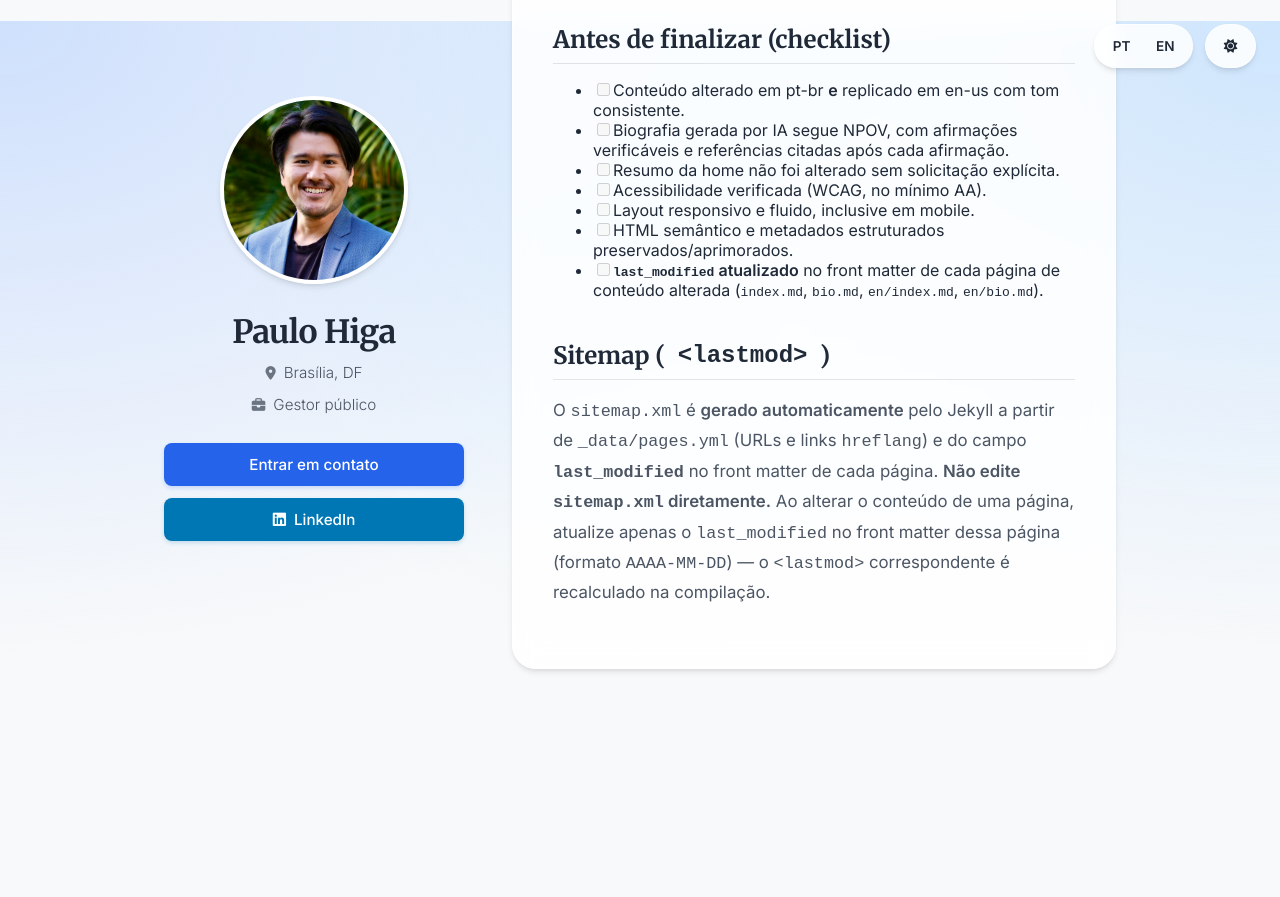
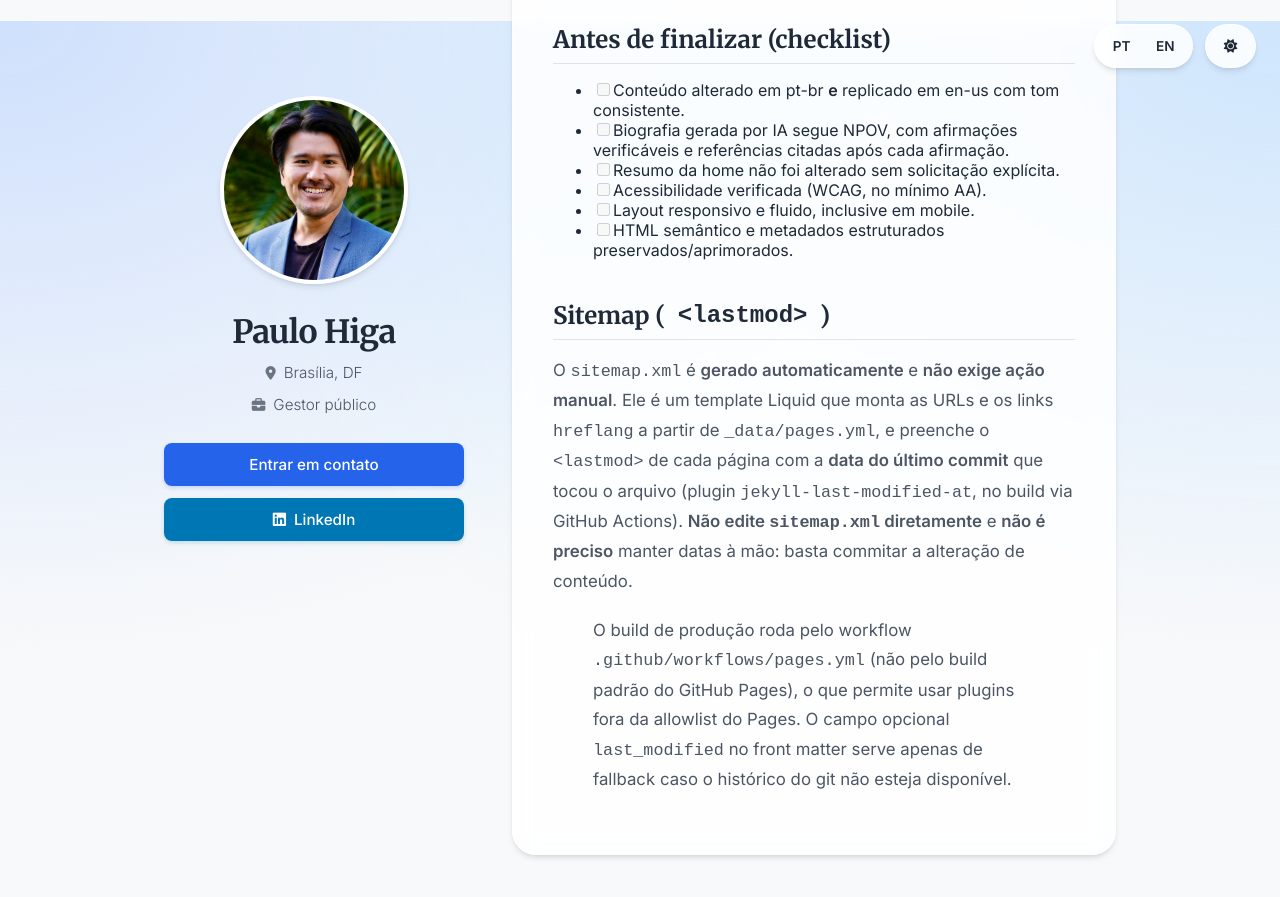
Before and after one commit to paulohiga/paulohiga.github.io, a Jekyll site: the page built from AGENTS.md, in a window 1280 px wide and 900 px high, scrolled down 1779 px. Shown: the top 897 px of the window. Built offline with Jekyll 4.4.1, drawn with Linux system fonts in a browser that asks for light colours; our own code applies the rules of GitHub Pages for plain Markdown files; before the commit the page ends 2496 px from its top, so only the background shows below that.

Commit message:
Publica via GitHub Actions e gera lastmod do sitemap pela data do git

```diff
--- a/AGENTS.md
+++ b/AGENTS.md
@@ -67,14 +67,17 @@ diretórios e o fluxo de edição.
 - [ ] Acessibilidade verificada (WCAG, no mínimo AA).
 - [ ] Layout responsivo e fluido, inclusive em mobile.
 - [ ] HTML semântico e metadados estruturados preservados/aprimorados.
-- [ ] **`last_modified` atualizado** no front matter de cada página de conteúdo
-      alterada (`index.md`, `bio.md`, `en/index.md`, `en/bio.md`).
 
 ## Sitemap (`<lastmod>`)
 
-O `sitemap.xml` é **gerado automaticamente** pelo Jekyll a partir de
-`_data/pages.yml` (URLs e links `hreflang`) e do campo **`last_modified`** no
-front matter de cada página. **Não edite `sitemap.xml` diretamente.** Ao
-alterar o conteúdo de uma página, atualize apenas o `last_modified` no front
-matter dessa página (formato `AAAA-MM-DD`) — o `<lastmod>` correspondente é
-recalculado na compilação.
+O `sitemap.xml` é **gerado automaticamente** e **não exige ação manual**. Ele é
+um template Liquid que monta as URLs e os links `hreflang` a partir de
+`_data/pages.yml`, e preenche o `<lastmod>` de cada página com a **data do
+último commit** que tocou o arquivo (plugin `jekyll-last-modified-at`, no build
+via GitHub Actions). **Não edite `sitemap.xml` diretamente** e **não é preciso**
+manter datas à mão: basta commitar a alteração de conteúdo.
+
+> O build de produção roda pelo workflow `.github/workflows/pages.yml` (não pelo
+> build padrão do GitHub Pages), o que permite usar plugins fora da allowlist do
+> Pages. O campo opcional `last_modified` no front matter serve apenas de
+> fallback caso o histórico do git não esteja disponível.
--- a/Gemfile
+++ b/Gemfile
@@ -3,3 +3,9 @@ source "https://rubygems.org"
 # Mirrors the gems GitHub Pages runs in production, so `bundle exec jekyll serve`
 # builds the site locally exactly as it will be published.
 gem "github-pages", group: :jekyll_plugins
+
+# Build local/CI roda via GitHub Actions (não pelo build padrão do Pages), o que
+# permite plugins fora da allowlist do GitHub Pages. Este plugin preenche
+# `page.last_modified_at` a partir da data do último commit que tocou o arquivo,
+# alimentando o <lastmod> do sitemap.xml sem edição manual.
+gem "jekyll-last-modified-at", "~> 1.3", group: :jekyll_plugins
--- a/_config.yml
+++ b/_config.yml
@@ -4,6 +4,14 @@ encoding: utf-8
 
 # Pages declare their own permalinks; no automatic per-collection prefixes.
 permalink: pretty
+
+# Plugins ativados no build via GitHub Actions (.github/workflows/pages.yml).
+plugins:
+  - jekyll-last-modified-at
+
+# Formato da data de última modificação (usada no <lastmod> do sitemap.xml).
+last_modified_at:
+  date_format: "%Y-%m-%d"
 
 # Files that should not be copied into the built site.
 exclude:
```
Also changed, not shown: sitemap.xml (+6 -6 lines), .github/workflows/pages.yml (added), README.md.
